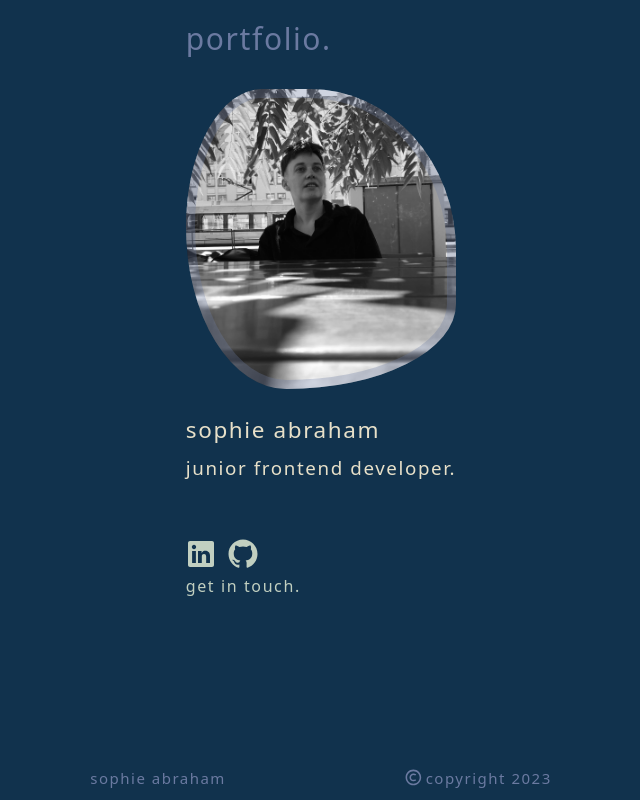
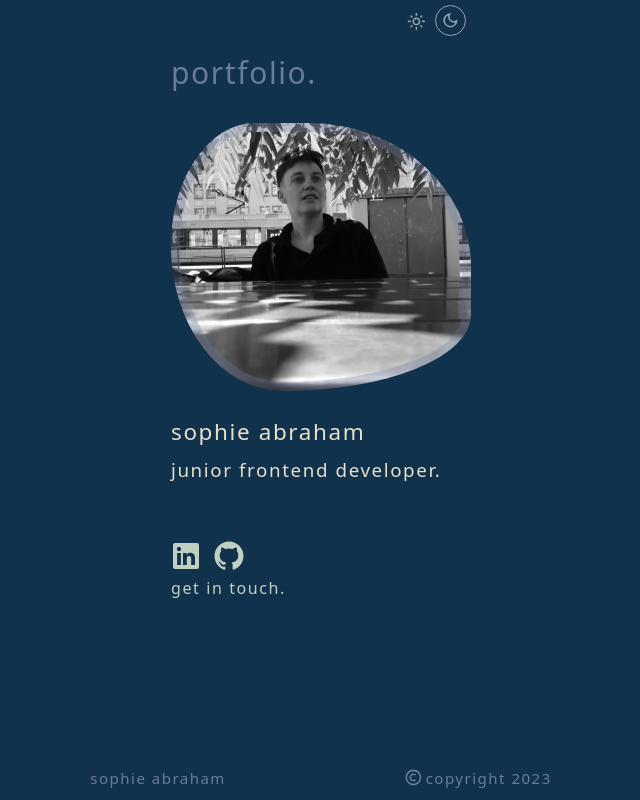
Before and after one commit to sophieAbraham/portfolio, a React (Vite) app: page / in a window 1280 px wide. Shown: the whole page, without its empty margins (319-959 px from the left). Built offline with nearby package versions, Linux system fonts and the light colour scheme.

Commit message:
+ added dark- and light-mode

```diff
--- a/index.html
+++ b/index.html
@@ -1,5 +1,5 @@
 <!DOCTYPE html>
-<html lang="en">
+<html lang="en" class="dark">
 
 <head>
   <meta charset="UTF-8" />
--- a/src/css/App.css
+++ b/src/css/App.css
@@ -8,7 +8,8 @@
 }
 
 html {
-    font-size: 62.5%; /* entspricht genau 10px und ist einfacher zum skalieren */
+    font-size: 62.5%;
+    /* entspricht genau 10px und ist einfacher zum skalieren */
 }
 
 body {
@@ -19,6 +20,9 @@ h1 {
     font-size: 4.8rem;
 }
 
+
+
+/* image details and -animation */
 .home__img {
     background: url(../../src/assets/portfolio-portrait.JPG);
     background-repeat: no-repeat;
--- a/src/js/App.jsx
+++ b/src/js/App.jsx
@@ -1,24 +1,72 @@
 import { RxLinkedinLogo, RxGithubLogo } from 'react-icons/rx';
+import { MdOutlineLightMode, MdOutlineDarkMode } from 'react-icons/md';
 import { BiCopyright } from 'react-icons/bi';
+
+import { useEffect, useState } from 'react';
 
 import '../css/App.css';
 
 
 function App() {
 
+  const [theme, setTheme] = useState('dark');
+
+  const element = document.documentElement;
+  const icons = [MdOutlineLightMode, MdOutlineDarkMode];
+
+  const options = [
+    { icon: 'MdOutlineLightMode', text: 'light' },
+    { icon: 'MdOutlineDarkMode', text: 'dark' },
+  ];
+
+  useEffect(() => {
+    switch (theme) {
+      case 'dark':
+        element.classList.add('dark');
+        break;
+
+      case 'light':
+        element.classList.remove('dark');
+        break;
+
+      default:
+        break;
+    }
+  }, [theme]);
+
+
   return (
-    <div className="App bg-darkblue h-screen">
+    <div className="App dark:bg-darkblue bg-beige duration-100 h-screen">
 
       <div className='container w-fit h-3/4 mx-auto flex flex-col justify-center items-start tracking-widest'>
 
+        <div className='w-full flex justify-end items-end mt-2'>
+
+          {options?.map((opt, index) => {
+
+            const Icon = icons[index];
+
+            return (
+              <button
+                key={opt.text}
+                className={`dark:bg-darkblue bg-beige text-slate-400 p-2 rounded-full mr-2 ${theme === opt.text && 'border border-slate-400'}`}
+                onClick={() => setTheme(opt.text)}
+              >
+                <Icon title={opt.text} className={`text-3xl`} />
+              </button>
+            )
+          })}
+
+        </div>
+
         <h1 className='text-5xl text-pastellblue py-9'>portfolio.</h1>
 
-        <div className="home__img my-5 w-full"></div>
+        <div className="home__img my-5"></div>
 
-        <h2 className='text-beige text-4xl mt-6'>sophie abraham</h2>
-        <h3 className='text-beige text-3xl mt-6'>junior frontend developer.</h3>
+        <h2 className='dark:text-beige text-darkblue text-4xl mt-6'>sophie abraham</h2>
+        <h3 className='dark:text-beige text-darkblue text-3xl mt-6'>junior frontend developer.</h3>
 
-        <div className='flex justify-center items-start text-pastellgreen text-5xl mt-24'>
+        <div className='flex justify-center items-start dark:text-pastellgreen text-pastellblue text-5xl mt-24'>
           <a
             href="https://www.linkedin.com/in/sophie-abraham/"
             target="_blank"
@@ -34,7 +82,7 @@ function App() {
           </a>
         </div>
 
-        <a href="mailto:sophie.abraham@posteo.de" className='text-pastellgreen hover:scale-105 mt-2'>get in touch.</a>
+        <a href="mailto:sophie.abraham@posteo.de" className='dark:text-pastellgreen text-pastellblue hover:scale-105 mt-2'>get in touch.</a>
 
 
       </div>
--- a/tailwind.config.cjs
+++ b/tailwind.config.cjs
@@ -4,6 +4,7 @@ module.exports = {
     "./index.html",
     "./src/**/*.{js,ts,jsx,tsx}",
   ],
+  darkMode: 'class',
   theme: {
     extend: {
 
@@ -15,6 +16,7 @@ module.exports = {
         'darkblue': '#11324D',
         'pastellblue': '#6B7AA1',
         'pastellgreen': '#C1CFC0',
+        'sage': '#99A98F',
         'beige': '#E7E0C9'
       },
     },
```
Lines whose indentation alone changed are shown as unchanged.
